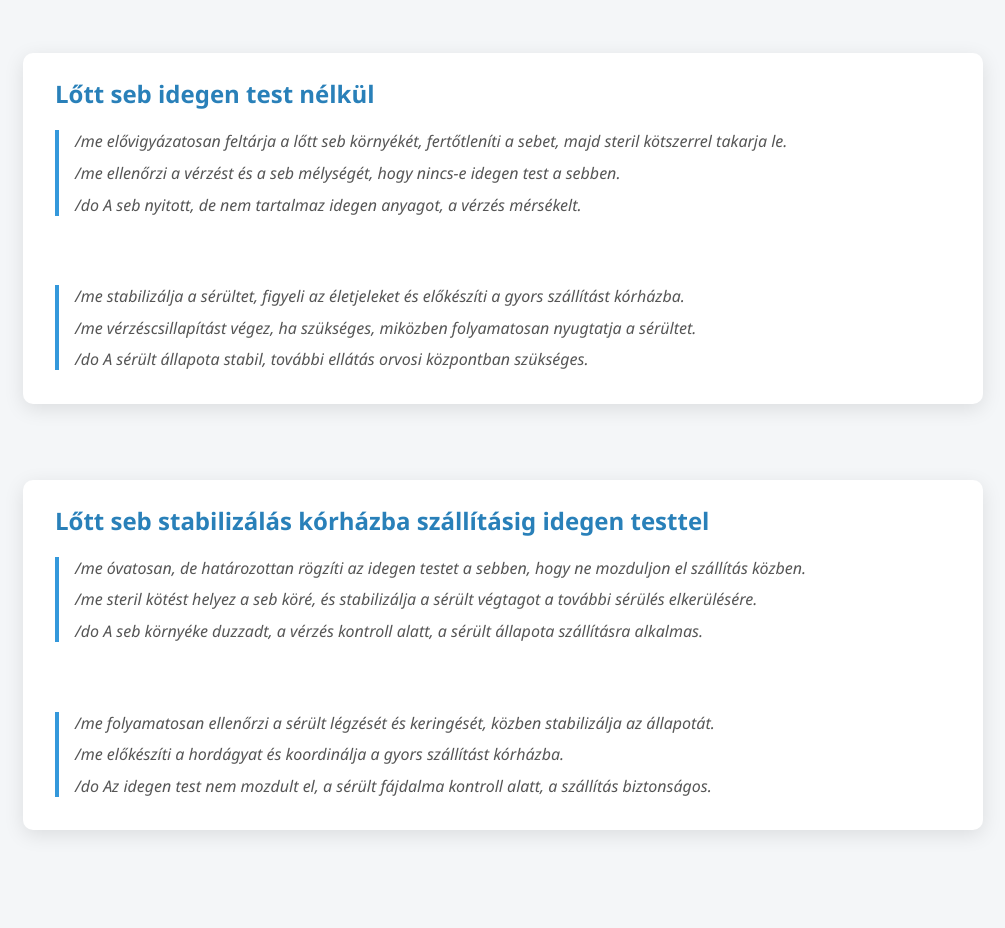
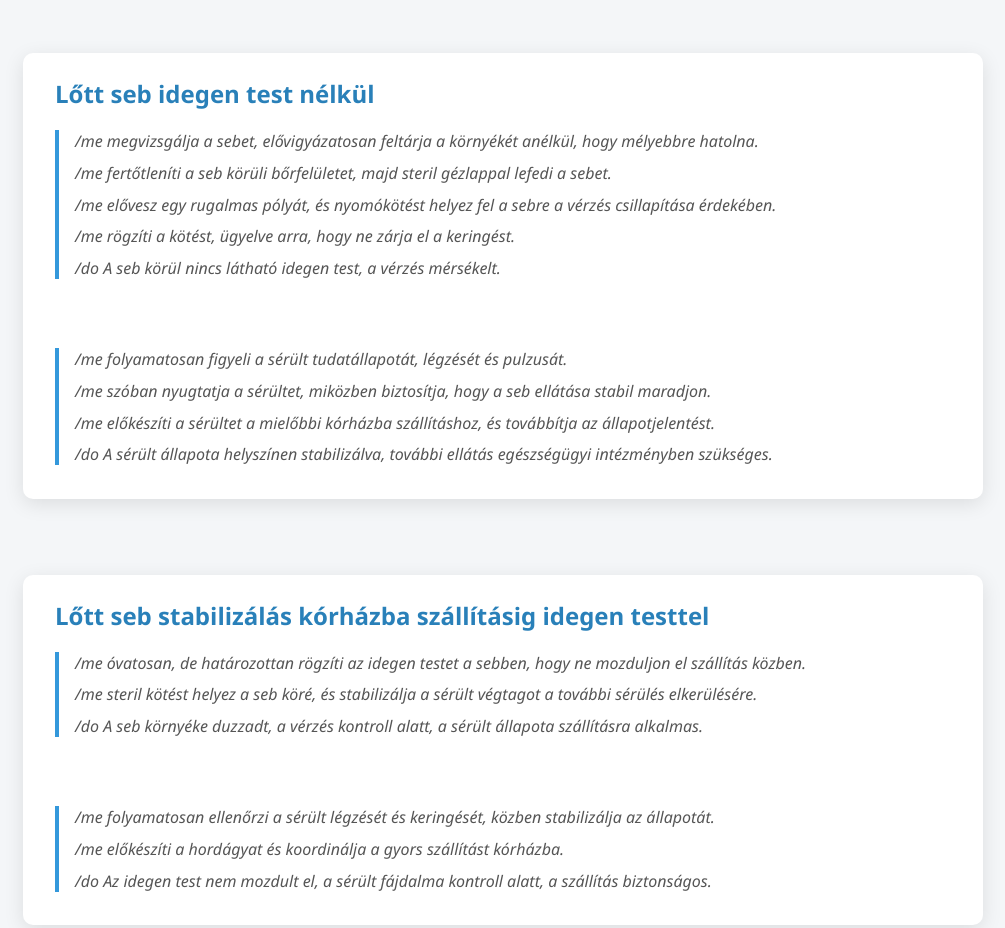
Before and after one commit to szabogaborr/szanitec-ellatasok, a plain HTML site: page index.html in a window 1280 px wide. Shown: the part 2240-3168 px from the top of the page, without its empty margins (137-1142 px from the left). Drawn offline with Linux system fonts and the light colour scheme.

Commit message:
Update index.html

```diff
--- a/index.html
+++ b/index.html
@@ -89,17 +89,20 @@
  <br></br>
 <section>
   <h2>Lőtt seb idegen test nélkül</h2>
-  <div class="step">
-    <div class="action">/me elővigyázatosan feltárja a lőtt seb környékét, fertőtleníti a sebet, majd steril kötszerrel takarja le.</div>
-    <div class="action">/me ellenőrzi a vérzést és a seb mélységét, hogy nincs-e idegen test a sebben.</div>
-    <div class="action">/do A seb nyitott, de nem tartalmaz idegen anyagot, a vérzés mérsékelt.</div>
-  </div>
-   <br></br>
-  <div class="step">
-    <div class="action">/me stabilizálja a sérültet, figyeli az életjeleket és előkészíti a gyors szállítást kórházba.</div>
-    <div class="action">/me vérzéscsillapítást végez, ha szükséges, miközben folyamatosan nyugtatja a sérültet.</div>
-    <div class="action">/do A sérült állapota stabil, további ellátás orvosi központban szükséges.</div>
-  </div>
+<div class="step">
+  <div class="action">/me megvizsgálja a sebet, elővigyázatosan feltárja a környékét anélkül, hogy mélyebbre hatolna.</div>
+  <div class="action">/me fertőtleníti a seb körüli bőrfelületet, majd steril gézlappal lefedi a sebet.</div>
+  <div class="action">/me elővesz egy rugalmas pólyát, és nyomókötést helyez fel a sebre a vérzés csillapítása érdekében.</div>
+  <div class="action">/me rögzíti a kötést, ügyelve arra, hogy ne zárja el a keringést.</div>
+  <div class="action">/do A seb körül nincs látható idegen test, a vérzés mérsékelt.</div>
+</div>
+<br></br>
+<div class="step">
+  <div class="action">/me folyamatosan figyeli a sérült tudatállapotát, légzését és pulzusát.</div>
+  <div class="action">/me szóban nyugtatja a sérültet, miközben biztosítja, hogy a seb ellátása stabil maradjon.</div>
+  <div class="action">/me előkészíti a sérültet a mielőbbi kórházba szállításhoz, és továbbítja az állapotjelentést.</div>
+  <div class="action">/do A sérült állapota helyszínen stabilizálva, további ellátás egészségügyi intézményben szükséges.</div>
+</div>
 </section>
  <br></br>
 <section>
```
